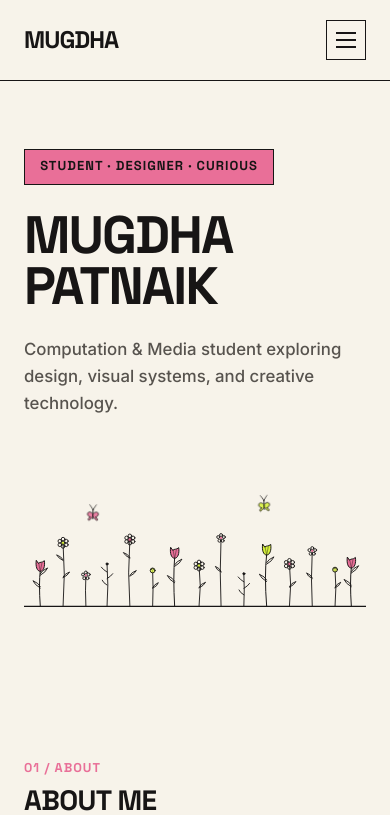
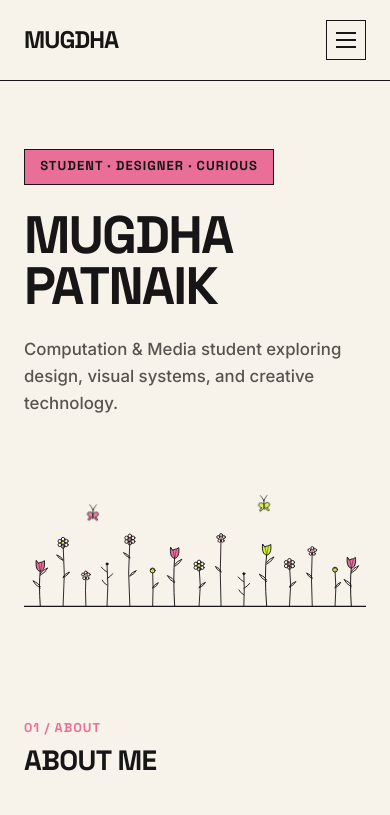
Before and after one commit to 1112mugdha/portfolio, a React (Vite) app: page /#/ in a window 390 px wide. Shown: the top 815 px of the page. Built offline with nearby package versions, Linux system fonts and the light colour scheme.

Commit message:
Fix pink desktop butterfly right wing path (both wings visible) and slightly reduce mobile hero bottom padding to 30px

```diff
--- a/public/404.html
+++ b/public/404.html
@@ -10,8 +10,8 @@
     <link rel="preconnect" href="https://fonts.googleapis.com">
     <link rel="preconnect" href="https://fonts.gstatic.com" crossorigin>
     <link href="https://fonts.googleapis.com/css2?family=Inter:wght@400;500;600;700&family=Space+Grotesk:wght@500;600;700&display=swap" rel="stylesheet">
-    <script type="module" crossorigin src="/portfolio/assets/index-DjfIlGTt.js"></script>
-    <link rel="stylesheet" crossorigin href="/portfolio/assets/index-D_DsGnm4.css">
+    <script type="module" crossorigin src="/portfolio/assets/index-DGvzWx-S.js"></script>
+    <link rel="stylesheet" crossorigin href="/portfolio/assets/index-Nc1Bdx37.css">
   </head>
   <body>
     <div id="root"></div>
--- a/src/components/ui/HeroDoodleGarden.jsx
+++ b/src/components/ui/HeroDoodleGarden.jsx
@@ -183,7 +183,7 @@ export default function HeroDoodleGarden() {
               <path d="M 0 -1 C -6 -7 -10 1 -3 3 C -8 5 -6 11 0 2 Z" stroke="#171515" strokeWidth="1" fill="#E96F98" fillOpacity="0.85" strokeLinejoin="round" />
             </g>
             <g className="butterfly-wing-r">
-              <path d="M 0 -1 C -6 -7 -10 1 -3 3 C -8 5 -6 11 0 2 Z" stroke="#171515" strokeWidth="1" fill="#E96F98" fillOpacity="0.85" strokeLinejoin="round" />
+              <path d="M 0 -1 C 6 -7 10 1 3 3 C 8 5 6 11 0 2 Z" stroke="#171515" strokeWidth="1" fill="#E96F98" fillOpacity="0.85" strokeLinejoin="round" />
             </g>
           </g>
         </g>
--- a/src/index.css
+++ b/src/index.css
@@ -382,7 +382,7 @@ p {
   .hero-section {
     min-height: auto !important;
     padding-top: 4.25rem !important;
-    padding-bottom: 70px !important;
+    padding-bottom: 30px !important;
   }
 
   .hero-content-col {
```
